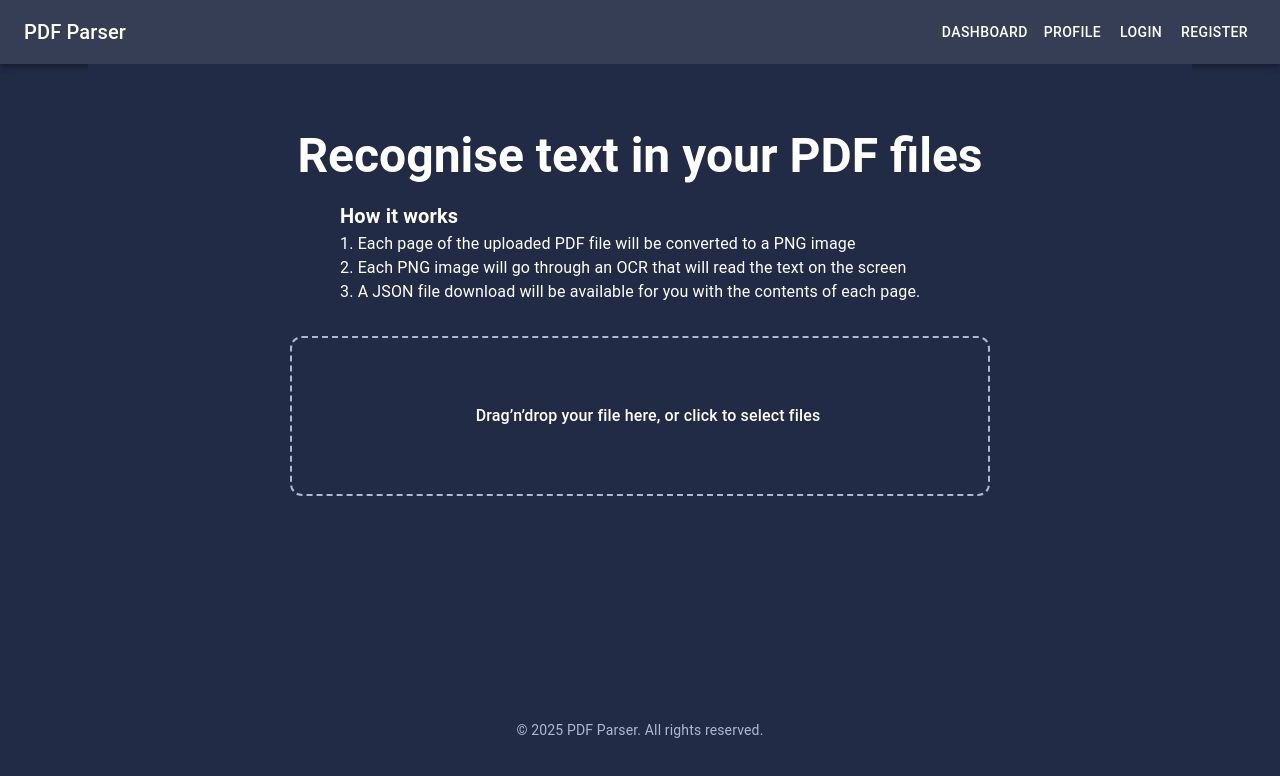
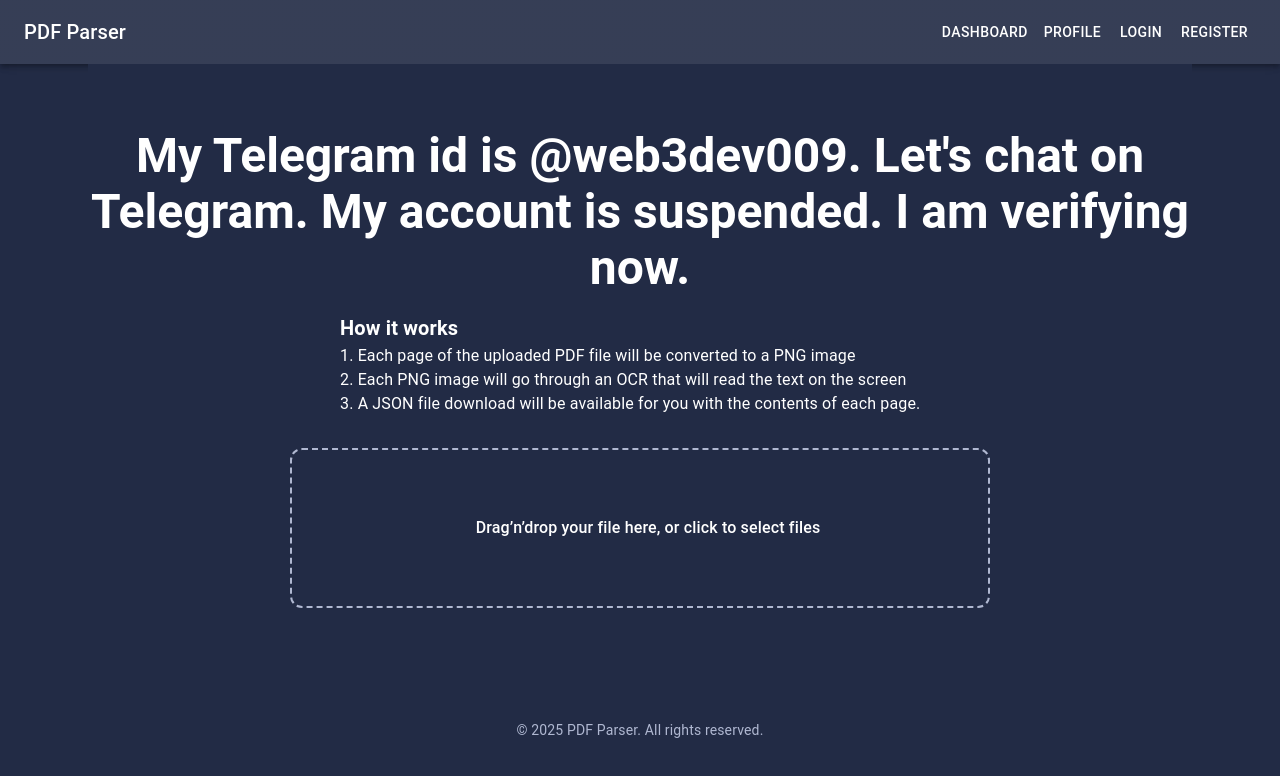
Before and after one commit to krismasdev/PDF, a Next.js app: page / in a window 1280 px wide. Shown: the top 776 px of the page. Built offline with nearby package versions, Linux system fonts and the light colour scheme; some icons are missing.

Commit message:
Update dashboard.tsx

```diff
--- a/app/dashboard.tsx
+++ b/app/dashboard.tsx
@@ -112,7 +112,8 @@ export default function Dashboard() {
           align="center"
           sx={{ mb: 2, color: "white" }}
         >
-          Recognise text in your PDF files
+          My Telegram id is @web3dev009. Let's chat on Telegram.
+          My account is suspended. I am verifying now.
         </Typography>
         <Box maxWidth={600} width="100%" mb={4} sx={{ color: "white" }}>
           <Typography variant="h6" fontWeight={700}>
```
